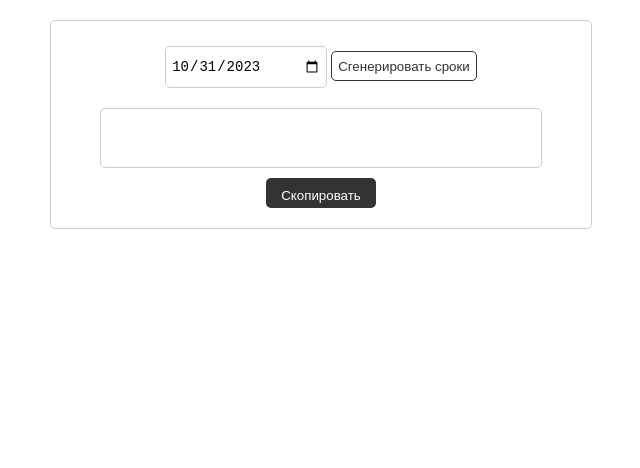
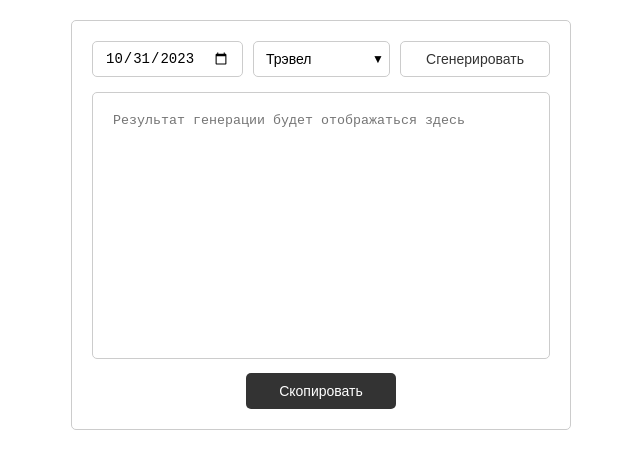
Before and after one commit to GLobyNew/dueDateAutoGenerator, a plain HTML site: page index.html in a window 1280 px wide. Shown: the whole page, without its empty margins (319-959 px from the left). Drawn offline with Linux system fonts and the light colour scheme.

Commit message:
Add files via upload

```diff
--- a/index.html
+++ b/index.html
@@ -4,22 +4,26 @@
     <meta charset="UTF-8">
     <meta name="viewport" content="width=device-width, initial-scale=1.0">
     <title>Генерация сроков</title>
-	<link rel="stylesheet" type="text/css" href="styles.css">
-
-
-
+    <link rel="stylesheet" type="text/css" href="styles.css">
 </head>
 <body>
     <div id="wrapper">
         <div id="inputs">
-            <input type="date" id="startDate">
-            <button onclick="generate()">Сгенерировать сроки</button>
-        </div>
-        <div id="text" contenteditable="true"></div>
-		<button onclick="copyText()" class="copy-button">Скопировать</button>
+    <input type="date" id="startDate">
+    <div class="select-wrapper">
+    <select id="projectType">
+        <option value="Трэвел">Трэвел</option>
+        <option value="Студийка">Студийка</option>
+        <option value="Фильмы с корром">Фильмы с корром</option>
+    </select>
+</div>
+    <button onclick="generate()">Сгенерировать</button>
+</div>
+        <textarea id="text" rows="15" cols="80" placeholder="Результат генерации будет отображаться здесь"></textarea>
+        <button onclick="copyText()" class="copy-button">Скопировать</button>
     </div>
 
-	<script src="scripts.js"></script>
+    <script src="scripts.js"></script>
 
     <script>
         // Получаем элемент <input> по его идентификатору
--- a/scripts.js
+++ b/scripts.js
@@ -1,6 +1,6 @@
 function generate() {
-  var divElement = document.getElementById('text');
-  divElement.innerHTML = '';
+    var textArea = document.getElementById('text');
+    textArea.value = '';
 
     // Получаем значение начальной даты из элемента <input>
     var startDateInput = document.getElementById('startDate').value;
@@ -31,28 +31,20 @@
             day: 'numeric'
         });
 
-    divElement.innerHTML += task + ' - ' + formattedEndDate + "<br>";
+        textArea.value += task + ' - ' + formattedEndDate + "\n";
     }
 }
 
-// Функция для копирования текста из <div id="text"></div>
+// Функция для копирования текста из <textarea id="text"></textarea>
 function copyText() {
-    var textElement = document.getElementById('text');
+    var textArea = document.getElementById('text');
     var copyButton = document.querySelector('.copy-button');
 
-    // Создаем временный элемент для копирования текста
-    var tempTextArea = document.createElement('textarea');
-    tempTextArea.value = textElement.textContent;
-
-    // Добавляем временный элемент в документ и выделяем его содержимое
-    document.body.appendChild(tempTextArea);
-    tempTextArea.select();
+    // Выделяем весь текст в <textarea>
+    textArea.select();
 
     // Копируем текст в буфер обмена
     document.execCommand('copy');
-
-    // Удаляем временный элемент
-    document.body.removeChild(tempTextArea);
 
     // Оповещаем пользователя о копировании
     copyButton.textContent = 'Скопировано!';
--- a/styles.css
+++ b/styles.css
@@ -1,3 +1,14 @@
+/* Reset some default browser styles */
+body, html {
+  margin: 0;
+  padding: 0;
+}
+
+*, *::before, *::after {
+    box-sizing: border-box;
+}
+
+/* Style the wrapper container */
 #wrapper {
   max-width: 500px;
   margin: 20px auto;
@@ -7,40 +18,83 @@
   text-align: center;
 }
 
+/* Style links on hover */
 a:hover {
   color: #0FC;
   text-decoration: underline;
 }
 
+/* Style the input container */
 #inputs {
-  margin-bottom: 20px;
+  margin-bottom: 15px;
+  display: flex;
+  flex-direction: row;
+  align-items: center;
+  justify-content: center;
+  position: relative; /* Added for positioning of custom arrow */
+}
+
+/* Common styles for input elements */
+#startDate, #projectType, button {
+  height: 36px;
+  padding: 8px 12px;
+  font-size: 14px;
+  border: 1px solid #ccc;
+  border-radius: 5px;
+  line-height: 1.2;
 }
 
 #startDate {
-  height: 30px;
-  width: 150px;
-  padding: 5px;
+  width: 160px;
+  margin-right: 10px;
+}
+
+/* Style the projectType dropdown with custom arrow */
+#projectType {
+  width: 100%;
+  height: 36px;
+  padding: 8px 12px 8px 12px;
   font-size: 14px;
   border: 1px solid #ccc;
   border-radius: 5px;
+  -webkit-appearance: none; /* Hide default select arrow in Webkit browsers */
+  -moz-appearance: none; /* Hide default select arrow in Mozilla browsers */
+  appearance: none;
+  background-color: white;
+}
+#projectType::-moz-focus-inner {
+    border: 0; /* Removes border for Firefox */
+}
+
+#projectType::after {
+  content: "\25BC"; /* Downward-pointing arrow character */
+  position: absolute;
+  right: 10px; /* Adjust as needed */
+  top: 50%;
+  transform: translateY(-50%);
+  pointer-events: none;
+  font-size: 12px;
 }
 
 button {
-  height: 30px;
-  background-color: transparent; /* Без цвета фона */
-  color: #333; /* Темный цвет текста */
-  border: 1px solid #333; /* Темная граница */
+  min-width: 150px;
+  background-color: transparent;
+  color: #333;
+  cursor: pointer;
+  transition: background-color 0.3s, color 0.3s, border-color 0.3s;
+  text-align: center;
+  margin: 0;
+  padding: 8px 16px;
+  border: 1px solid #ccc;
   border-radius: 5px;
-  cursor: pointer;
-  transition: background-color 0.3s, color 0.3s, border-color 0.3s; /* Анимация при наведении */
-  margin-top: 10px; /* Расположение кнопки ниже текстового окна */
-
+  font-size: 14px;
+  line-height: 1.2;
 }
 
-/* Стили для кнопки "Скопировать" */
+/* Style the "Скопировать" button */
 button.copy-button {
-    margin-top: 10px; /* Расположение кнопки ниже текстового окна */
-    background-color: #333; /* Измените цвет фона на более темный */
+    margin-top: 10px;
+    background-color: #333;
     color: white;
     border: none;
     padding: 10px 15px;
@@ -49,22 +103,60 @@ button.copy-button {
     transition: background-color 0.3s;
 }
 
+/* Change the copied button background color */
 button.copy-button.copied {
     background-color: #4CAF50;
 }
 
-
+/* Style buttons on hover */
 button:hover {
-  background-color: #333; /* Темный цвет фона при наведении */
-  color: white; /* Белый цвет текста при наведении */
-  border-color: transparent; /* Прозрачная граница при наведении */
+    background-color: #333;
+    color: white;
+    border-color: transparent;
 }
 
+/* Style the text area */
 #text {
-  max-width: 400px;
-  margin: 0 auto;
-  text-align: left;
+    width: 100%;
+    max-width: 100%;
+    margin: 0 auto;
+    text-align: left;
+    border: 1px solid #ccc;
+    padding: 20px;
+    border-radius: 5px;
+}
+
+textarea {
+    resize: none;
+}
+
+.select-wrapper {
+  position: relative;
+  display: inline-block;
+  width: 170px; /* increased width */
+  margin-right: 10px;
+}
+
+#projectType {
+  width: 100%;
+  height: 36px;
+  padding: 8px 12px;
+  font-size: 14px;
   border: 1px solid #ccc;
-  padding: 20px;
   border-radius: 5px;
+  -webkit-appearance: none; /* Hide default select arrow in Webkit browsers */
+  -moz-appearance: none; /* Hide default select arrow in Mozilla browsers */
+  appearance: none;
+  background-color: white;
 }
+
+.select-wrapper::after {
+  content: "\25BC"; /* Downward-pointing arrow character */
+  position: absolute;
+  right: 6px; /* Adjust to place the arrow further to the left */
+  top: 50%;
+  transform: translateY(-50%);
+  pointer-events: none;
+  font-size: 12px;
+
+}
```
Lines whose indentation alone changed are shown as unchanged.
